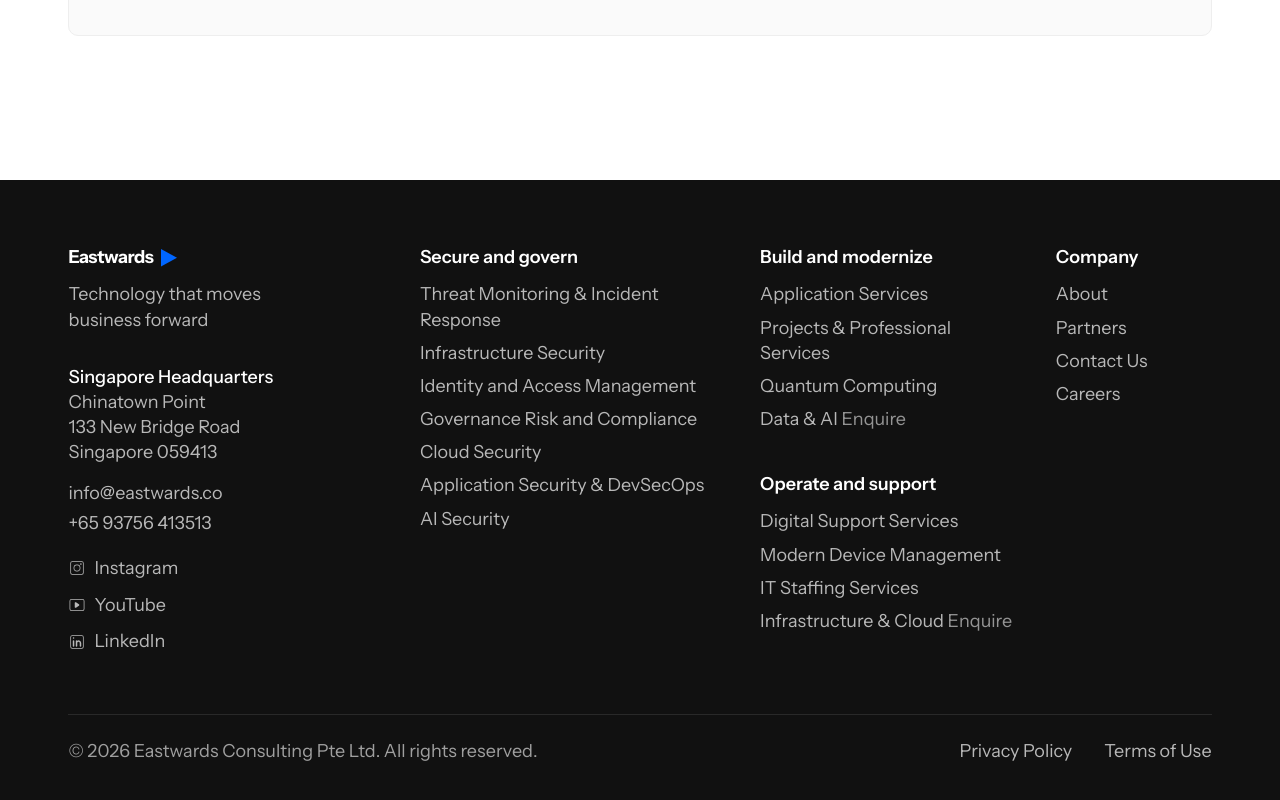
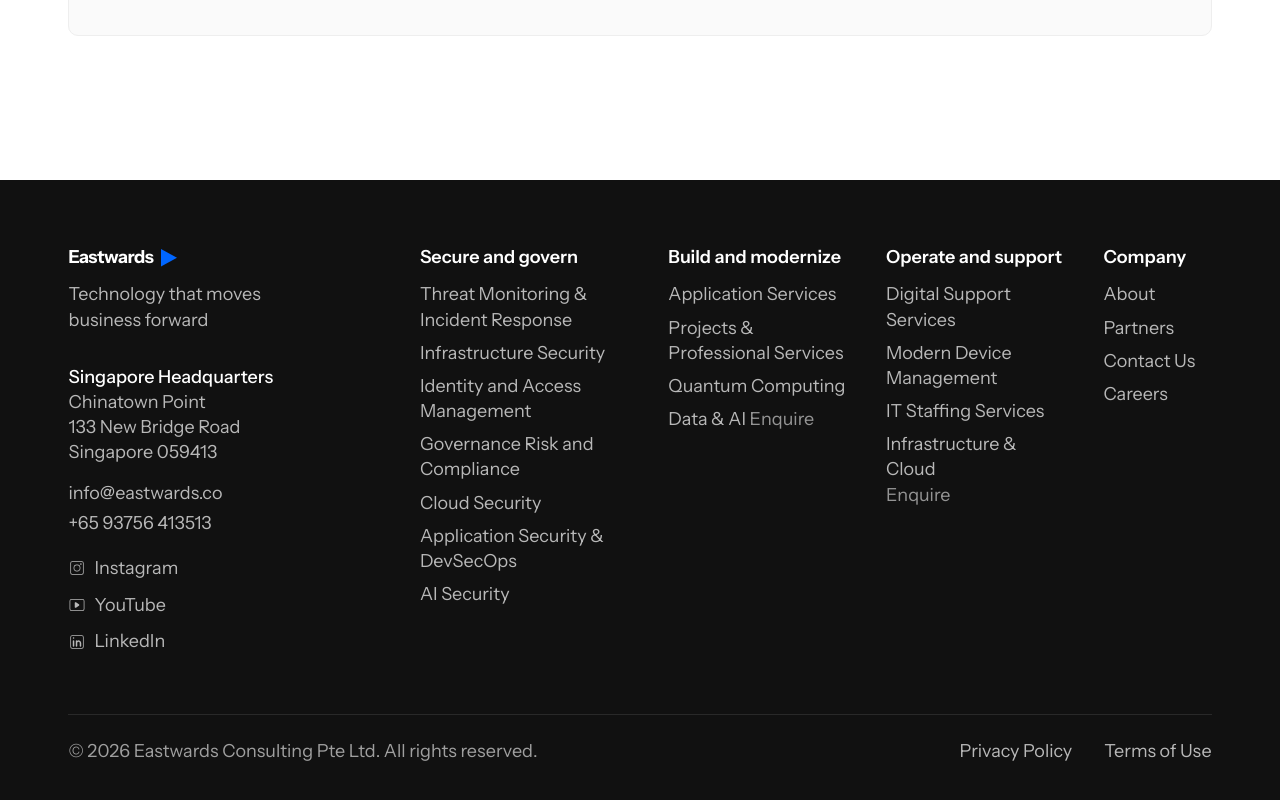
Before and after one commit to wajiha-kulsum/eastwards, a Next.js app: page /about in a window 1280 px wide. Shown: the part 3515-4315 px from the top of the page. Built offline with nearby package versions, Linux system fonts and the light colour scheme.

Commit message:
Put every footer group heading on one row
Four groups share a single heading row at desktop with vertical item lists; tablets stay two-up so long service names remain readable.

```diff
--- a/components/Footer.tsx
+++ b/components/Footer.tsx
@@ -105,14 +105,12 @@ export function Footer() {
             </ul>
           </div>
 
-          {/* Secure and govern has the longest names, so its column is
-              widest. Phones: one column, the company links last. */}
-          <nav aria-label="Footer" className="grid grid-cols-1 gap-y-10 sm:grid-cols-[minmax(0,1.35fr)_minmax(0,1.15fr)_minmax(0,0.7fr)] sm:gap-x-10">
+          {/* Four groups, one heading row: every column title sits on the
+              same line, items stack underneath. Phones: two columns. */}
+          <nav aria-label="Footer" className="grid grid-cols-1 gap-y-10 sm:grid-cols-2 sm:gap-x-10 xl:grid-cols-[minmax(0,1.35fr)_minmax(0,1.15fr)_minmax(0,1.15fr)_minmax(0,0.7fr)]">
             <Group title={secure.label} links={secure.links} />
-            <div className="space-y-10">
-              <Group title={build.label} links={build.links} />
-              <Group title={operate.label} links={operate.links} />
-            </div>
+            <Group title={build.label} links={build.links} />
+            <Group title={operate.label} links={operate.links} />
             <Group title={footer.company.title} links={footer.company.items} />
           </nav>
         </div>
```
